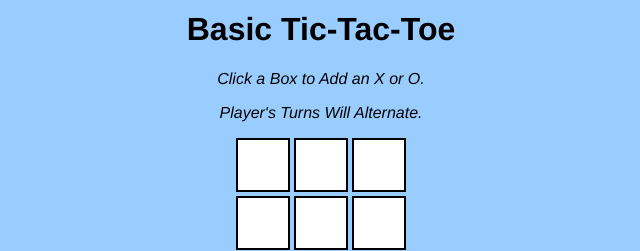
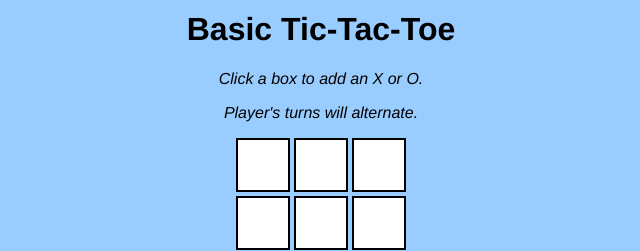
Before and after one commit to hlpetway/tic-tac-toe, a plain HTML site: page index.html in a window 1280 px wide. Shown: the part 142-393 px from the top of the page, 319-959 px from the left. Drawn offline with Linux system fonts and the light colour scheme.

Commit message:
changing text on page

```diff
--- a/index.html
+++ b/index.html
@@ -15,8 +15,8 @@
     <div id="playArea">
 
       <h1>Basic Tic-Tac-Toe</h1>
-      <p>Click a Box to Add an X or O.</p>
-      <p>Player's Turns Will Alternate.</p>
+      <p>Click a box to add an X or O.</p>
+      <p>Player's turns will alternate.</p>
 
       <div class="top-row">
 
```
